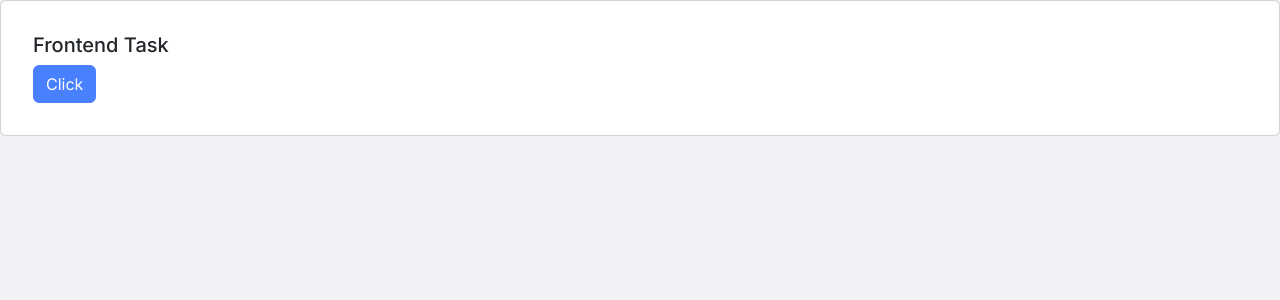
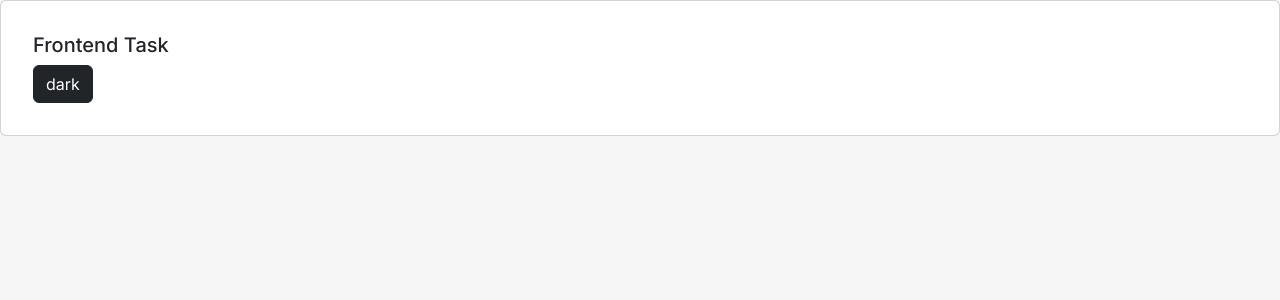
Before and after one commit to MINALOTFY10/frontend-task, a React (Vite) app: page / in a window 1280 px wide. Shown: the top 300 px of the page. Built offline with nearby package versions, Linux system fonts and the light colour scheme.

Commit message:
feat: added Theme toggling feature using useTheme hook

```diff
--- a/src/App.css
+++ b/src/App.css
@@ -6,7 +6,7 @@ body {
 }
 
 :root {
-  --bs-primary:             #4880FF;
+  --bs-primary:             #198CFE;
   --bs-primary-rgb:         72, 128, 255;
   --bs-border-color:        #E8E8E8;
   --bs-border-radius-lg:    14px;
@@ -22,14 +22,3 @@ body {
   --bs-card-border-color:   #2A2D3E;
   --bs-border-color:        #2A2D3E;
 }
-
-.btn-primary {
-  background-color: var(--color-primary);
-  border-color: var(--color-primary);
-}
-
-.btn-primary:hover,
-.btn-primary:focus {
-  background-color: #3a6fef;
-  border-color: #3a6fef;
-}
--- a/src/App.tsx
+++ b/src/App.tsx
@@ -1,14 +1,19 @@
 import "./App.css";
 import { Button, Card } from "react-bootstrap";
+import useTheme from "./hooks/useTheme";
 
 function App() {
+  const { theme, toggleTheme } = useTheme();
+
   return (
     <div>
       <section id="next-steps">
         <Card className="p-3">
           <Card.Body>
             <Card.Title>Frontend Task</Card.Title>
-            <Button variant="primary">Click</Button>
+            <Button variant={theme === "light" ? "dark" : "light"} onClick={toggleTheme}>
+              {theme === "light" ? "dark" : "light"}
+            </Button>
           </Card.Body>
         </Card>
       </section>
--- /dev/null
+++ b/src/hooks/useTheme.tsx
@@ -0,0 +1,24 @@
+import { useState } from "react";
+const storage_key = "theme";
+
+export default function useTheme() {
+  const [theme, setTheme] = useState(getInitialTheme());
+
+  const toggleTheme = () => {
+    const newTheme = theme === "light" ? "dark" : "light";
+    setTheme(newTheme);
+    applyTheme(newTheme);
+  };
+  return { theme, toggleTheme };
+}
+
+function getInitialTheme() {
+  return localStorage.getItem(storage_key) === "dark" ? "dark" : "light";
+}
+
+function applyTheme(theme: "light" | "dark") {
+  document.documentElement.setAttribute("data-bs-theme", theme);
+  localStorage.setItem(storage_key, theme);
+}
+
+applyTheme(getInitialTheme());
--- a/src/index.css
+++ b/src/index.css
@@ -1,18 +1,11 @@
 :root {
-  --color-bg-page:          #F0F2F5;
+  --color-bg-page:          #F6F6F6;
   --color-bg-card:          #FFFFFF;
-  --color-primary:          #4880FF;
+  --color-primary:          #198CFE;
   --color-primary-light:    #EEF3FF;
   --color-text-primary:     #1C1C2E;
   --color-text-secondary:   #8D8D8D;
   --color-text-muted:       #BDBDBD;
-  --color-positive:         #00B69B;
-  --color-positive-bg:      #E8F8F5;
-  --color-negative:         #EF4444;
-  --color-negative-bg:      #FEF2F2;
-  --color-border:           #E8E8E8;
-  --color-sidebar-active:   #4880FF;
-  --color-sidebar-inactive: #9B9B9B;
   --radius-card:            14px;
   --radius-badge:           6px;
   --font-primary:           'Inter', sans-serif;
@@ -21,16 +14,8 @@
 [data-bs-theme="dark"] {
   --color-bg-page:          #0F1117;
   --color-bg-card:          #1A1D2E;
-  --color-primary:          #4880FF;
   --color-primary-light:    #1a2a4a;
   --color-text-primary:     #E8E8F0;
   --color-text-secondary:   #8D8D9B;
   --color-text-muted:       #555567;
-  --color-positive:         #00B69B;
-  --color-positive-bg:      #0a2e2a;
-  --color-negative:         #EF4444;
-  --color-negative-bg:      #2e1010;
-  --color-border:           #2A2D3E;
-  --color-sidebar-active:   #4880FF;
-  --color-sidebar-inactive: #555567;
 }
```
